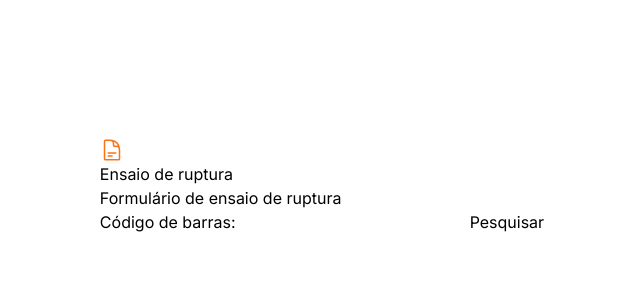
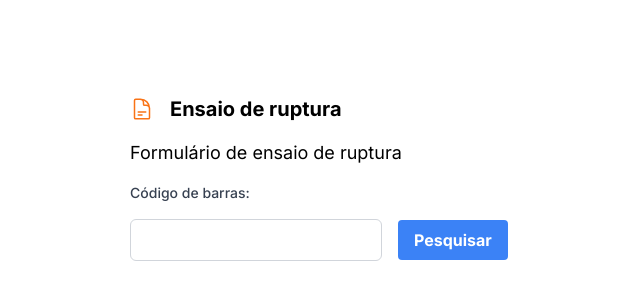
Before and after one commit to lkasvr/senai-demo, a Next.js app in the folder mock-testing-environment/: page /submission in a window 1280 px wide. Shown: the part 214-514 px from the top of the page, without its empty margins (318-958 px from the left). Built offline with nearby package versions, Linux system fonts and the light colour scheme.

Commit message:
Better UI for the result submission form

```diff
--- a/mock-testing-environment/src/app/submission/result-submission.tsx
+++ b/mock-testing-environment/src/app/submission/result-submission.tsx
@@ -30,11 +30,20 @@ export default function ResultSubmission({
 
   return (
     <div>
-      <DocumentTextIcon className="h-6 w-6 text-orange-500" />
-      <p>Ensaio de ruptura</p>
-      <p>Formulário de ensaio de ruptura</p>
-      <form onSubmit={handleSubmit}>
-        <label htmlFor="testBodyId">Código de barras:</label>
+      <section>
+        <div className="flex flex-row items-center space-x-4 mb-4">
+          <DocumentTextIcon className="h-6 w-6 text-orange-500" />
+          <p className="text-xl font-bold">Ensaio de ruptura</p>
+        </div>
+        <p className="text-lg mb-4">Formulário de ensaio de ruptura</p>
+      </section>
+      <form onSubmit={handleSubmit} className="space-y-4">
+        <label
+          htmlFor="testBodyId"
+          className="block text-sm font-medium text-gray-700"
+        >
+          Código de barras:
+        </label>
         <input
           type="text"
           id="testBodyId"
@@ -42,23 +51,34 @@ export default function ResultSubmission({
           value={testBodyId}
           required
           onChange={(e) => setTestBodyId(e.target.value)}
+          className="p-2 border border-gray-300 rounded-md"
         />
         <button
           type="button"
-          onClick={() => setShowAdditionalInputs(true)}
+          onClick={() => {
+            setShowAdditionalInputs(true);
+            setResponse("");
+          }}
           disabled={!testBodyId}
+          className="bg-blue-500 hover:bg-blue-700 text-white font-bold py-2 px-4 rounded ml-4"
         >
           Pesquisar
         </button>
         {showAdditionalInputs && (
           <>
-            <label htmlFor="machineId">Máquina de ensaio utilizada:</label>
+            <label
+              htmlFor="machineId"
+              className="block text-sm font-medium text-gray-700"
+            >
+              Máquina de ensaio utilizada:
+            </label>
             <select
               name="machineId"
               id="machineId"
               required
               value={machineId}
               onChange={(e) => setMachineId(e.target.value)}
+              className="p-2 border border-gray-300 rounded-md"
             >
               <option value="" disabled>
                 Selecione uma opção
@@ -67,7 +87,12 @@ export default function ResultSubmission({
               <option value="2 - Prensa PRE-02">2 - Prensa PRE-02</option>
               <option value="3 - Prensa PRE-03">3 - Prensa PRE-03</option>
             </select>
-            <label htmlFor="force">Carga:</label>
+            <label
+              htmlFor="force"
+              className="block text-sm font-medium text-gray-700"
+            >
+              Carga:
+            </label>
             <input
               type="text"
               id="force"
@@ -75,11 +100,17 @@ export default function ResultSubmission({
               required
               value={force}
               onChange={(e) => setForce(e.target.value)}
+              className="p-2 border border-gray-300 rounded-md"
             />
-            <button type="submit">Salvar</button>
+            <button
+              type="submit"
+              className="bg-green-500 hover:bg-green-700 text-white font-bold py-2 px-4 rounded ml-4"
+            >
+              Salvar
+            </button>
           </>
         )}
-        <p>{response}</p>
+        <p className="w-96 mt-4 text-green-600">{response}</p>
       </form>
     </div>
   );
```
